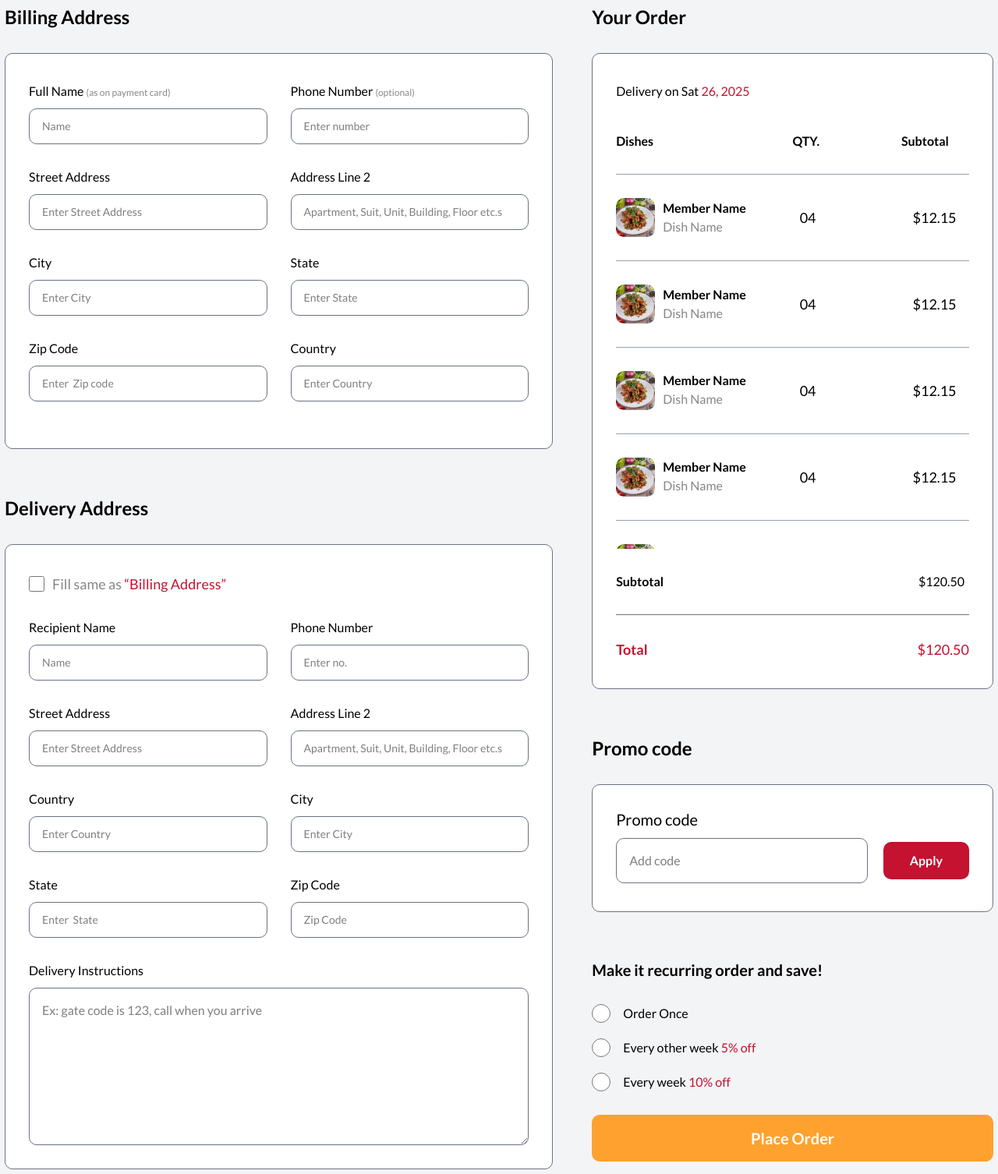
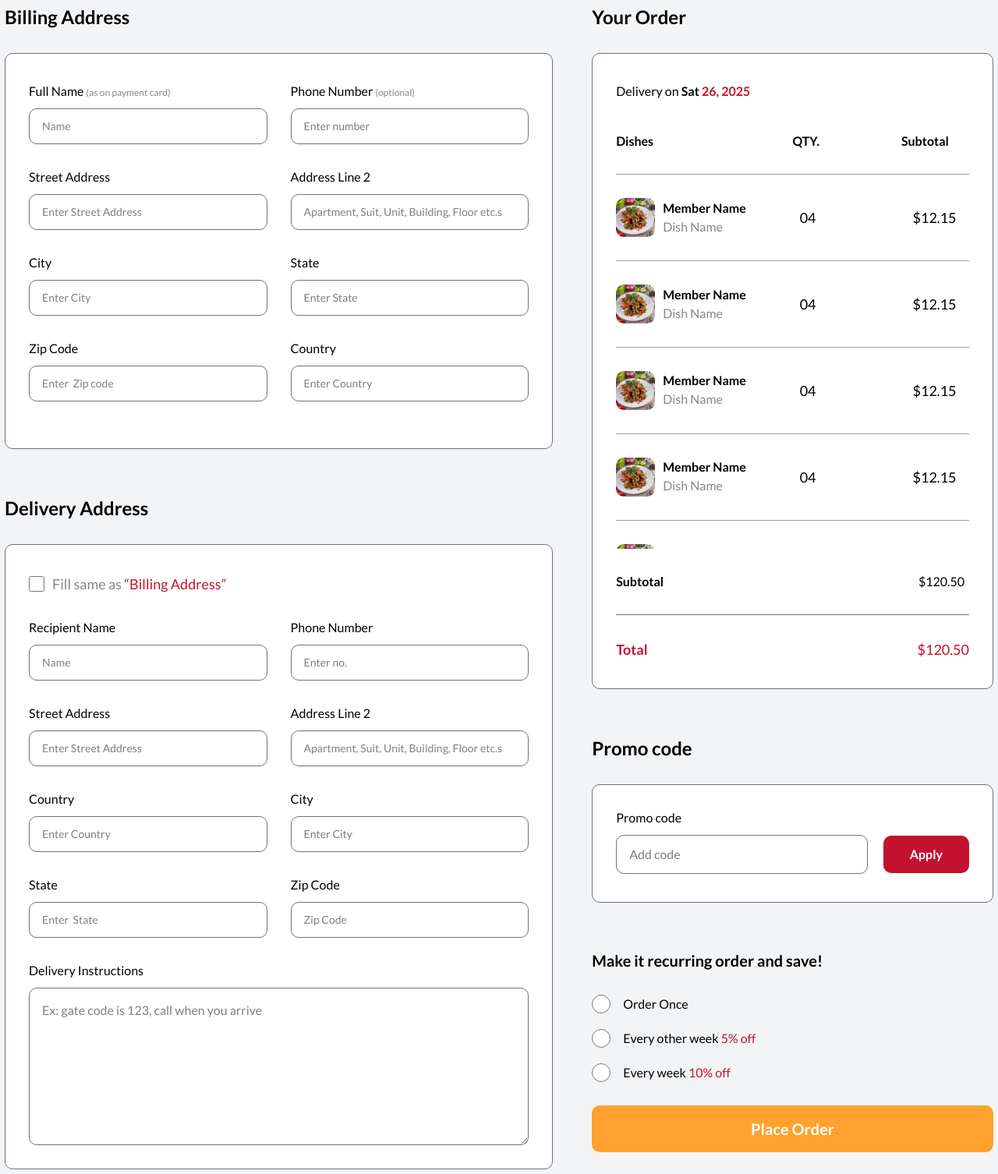
Before and after one commit to huzaifa-ikhlaq/figma-chef-page-2-h, a website: page index.html in a window 1280 px wide. Shown: the whole page at 78% size. Drawn offline with Linux system fonts and the light colour scheme; a web font is replaced by a local one.

Commit message:
font size

```diff
--- a/index.html
+++ b/index.html
@@ -178,8 +178,8 @@
                 <!-- <page-1>-----------</page-1> -->
                 <h1 class="font-semibold text-2xl 3xl:text-3xl mb-7.5">Your Order</h1>
                 <div class="bg-white rounded-r-10 px-2 xs:px-7.5 py-9  border border-gray-500">
-                    <h3 class=" 3xl:text-xl">Delivery on <span class=" font-normal 3xl:font-semibold">Sat</span> <span
-                            class="text-secondary font-normal 3xl:font-semibold">26, 2025</span>
+                    <h3 class=" 3xl:text-xl">Delivery on <span class=" font-semibold 3xl:font-semibold">Sat</span> <span
+                            class="text-secondary font-semibold 3xl:font-semibold">26, 2025</span>
                     </h3>
 
                     <table class="mt-10  w-full table-fixed ">
@@ -207,7 +207,8 @@
                                             <img class="size-12.5 object-cover rounded-r-10" src="img/image (4).png"
                                                 alt="">
                                             <div class=" ml-1 coxs:ml-2.5">
-                                                <h3 class="max-xs:text-sm text-base 3xl:text-lg font-bold">Member Name</h3>
+                                                <h3 class="max-xs:text-sm text-base 3xl:text-lg font-bold">Member Name
+                                                </h3>
                                                 <span class="max-xs:text-sm text-base 3xl:text-lg text-light-grey">Dish
                                                     Name</span>
                                             </div>
@@ -225,13 +226,14 @@
                                     </td>
                                 </tr>
                                 <!-- <row-2></row-2> -->
-                                 <tr>
+                                <tr>
                                     <td class="w-[60%] coxs:w-[65%]">
                                         <div class="flex items-center my-7.5">
                                             <img class="size-12.5 object-cover rounded-r-10" src="img/image (4).png"
                                                 alt="">
                                             <div class=" ml-1 coxs:ml-2.5">
-                                                <h3 class="max-xs:text-sm text-base 3xl:text-lg font-bold">Member Name</h3>
+                                                <h3 class="max-xs:text-sm text-base 3xl:text-lg font-bold">Member Name
+                                                </h3>
                                                 <span class="max-xs:text-sm text-base 3xl:text-lg text-light-grey">Dish
                                                     Name</span>
                                             </div>
@@ -489,10 +491,10 @@
                     <h1 class="font-semibold text-2xl 3xl:text-3xl mt-15 mb-7.5">Promo code</h1>
                     <div class="bg-white rounded-r-10 mb-15 border border-gray-500 px-2 xs:px-7.5 pt-7.5 pb-9 ">
                         <!-- <add-code-input></add-code-input> -->
-                        <h3 class="text-lg md:text-xl mb-2.5">Promo code</h3>
+                        <h3 class=" 3xl:text-xl mb-2.5">Promo code</h3>
                         <div class="flex items-center">
                             <input
-                                class="py-2 md:py-4 indent-4 w-full rounded-r-10 mr-2.5 sm:mr-5 border border-gray-500"
+                                class="py-2 md:py-3 indent-4 w-full rounded-r-10 mr-2.5 sm:mr-5 border border-gray-500"
                                 type="text" name="" placeholder="Add code" id="">
                             <button
                                 class="3xl:text-xl rounded-r-10 font-semibold bg-secondary text-white  py-2 md:py-3 px-6 xs:px-8.5 ">Apply</button>
@@ -502,18 +504,18 @@
                     <h2 class="text-xl 3xl:text-2xl font-semibold ">Make it recurring order and save!</h2>
                     <div class=" my-7.5  max-lg:ml-2">
                         <div class="flex items-center mb-5">
-                            <input class="size-5 xs:size-6" type="radio" name="" id="">
-                            <h3 class="3xl:text-xl ml-4">Order Once</h3>
+                            <input class="size-5 xs:size-6" type="radio"name="order_frequency"  id="">
+                            <label class="3xl:text-xl ml-4">Order Once</label>
                         </div>
                         <div class="flex items-center mb-5">
-                            <input class="size-5 xs:size-6" type="radio" name="" id="">
-                            <h3 class="3xl:text-xl ml-4">Every other week <span class="font-mixed text-secondary"> 5%
-                                    off</span></h3>
+                            <input class="size-5 xs:size-6" type="radio" name="order_frequency"  id="">
+                            <label class="3xl:text-xl ml-4">Every other week <span class="font-mixed text-secondary"> 5%
+                                    off</span></label>
                         </div>
                         <div class="flex items-center mb-5">
-                            <input class=" size-5 xs:size-6" type="radio" name="" id="">
-                            <h3 class="3xl:text-xl ml-4">Every week <span class="font-mixed text-secondary"> 10%
-                                    off</span></h3>
+                            <input class=" size-5 xs:size-6" type="radio" name="order_frequency"  id="">
+                            <label class="3xl:text-xl ml-4">Every week <span class="font-mixed text-secondary"> 10%
+                                    off</span></label>
                         </div>
                     </div>
                     <!-- <button>----------</button> -->
```
Also changed, not shown: src/output.css.
